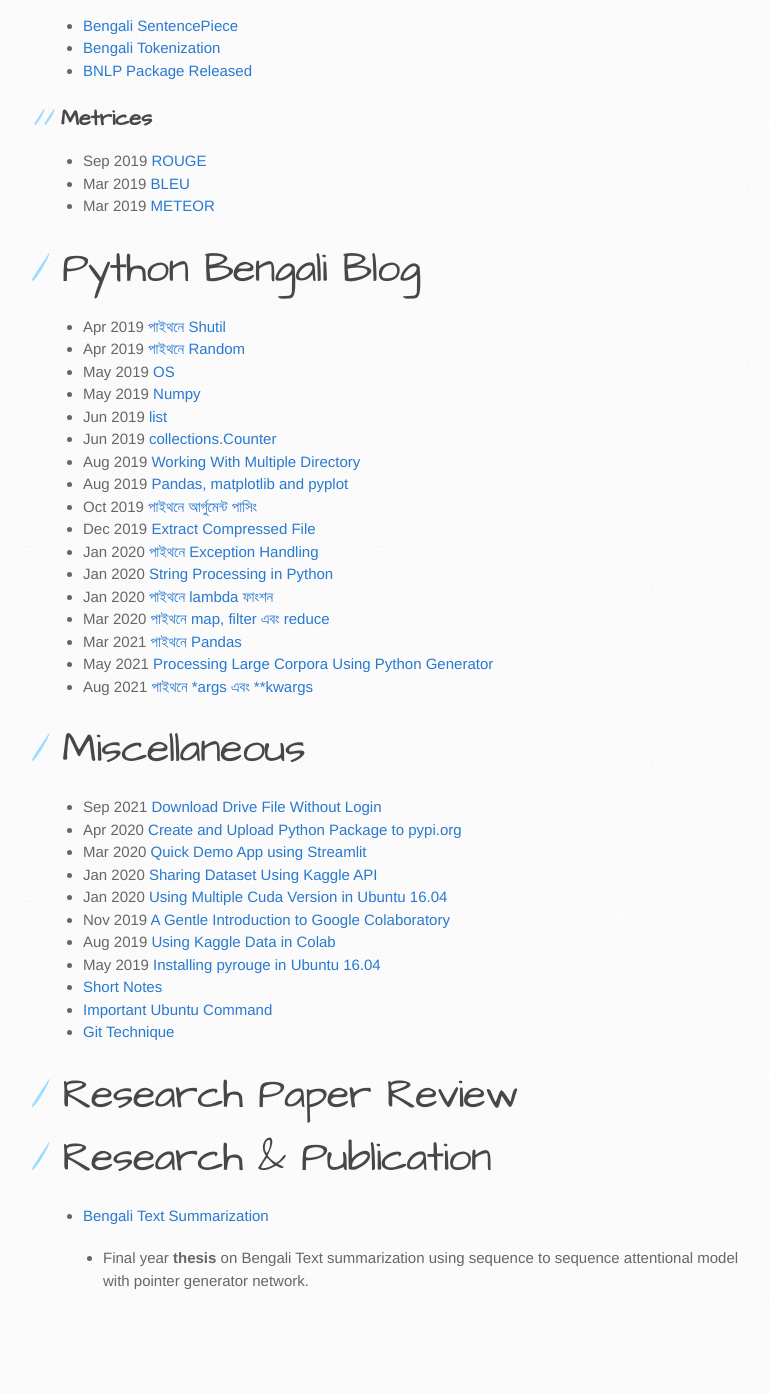
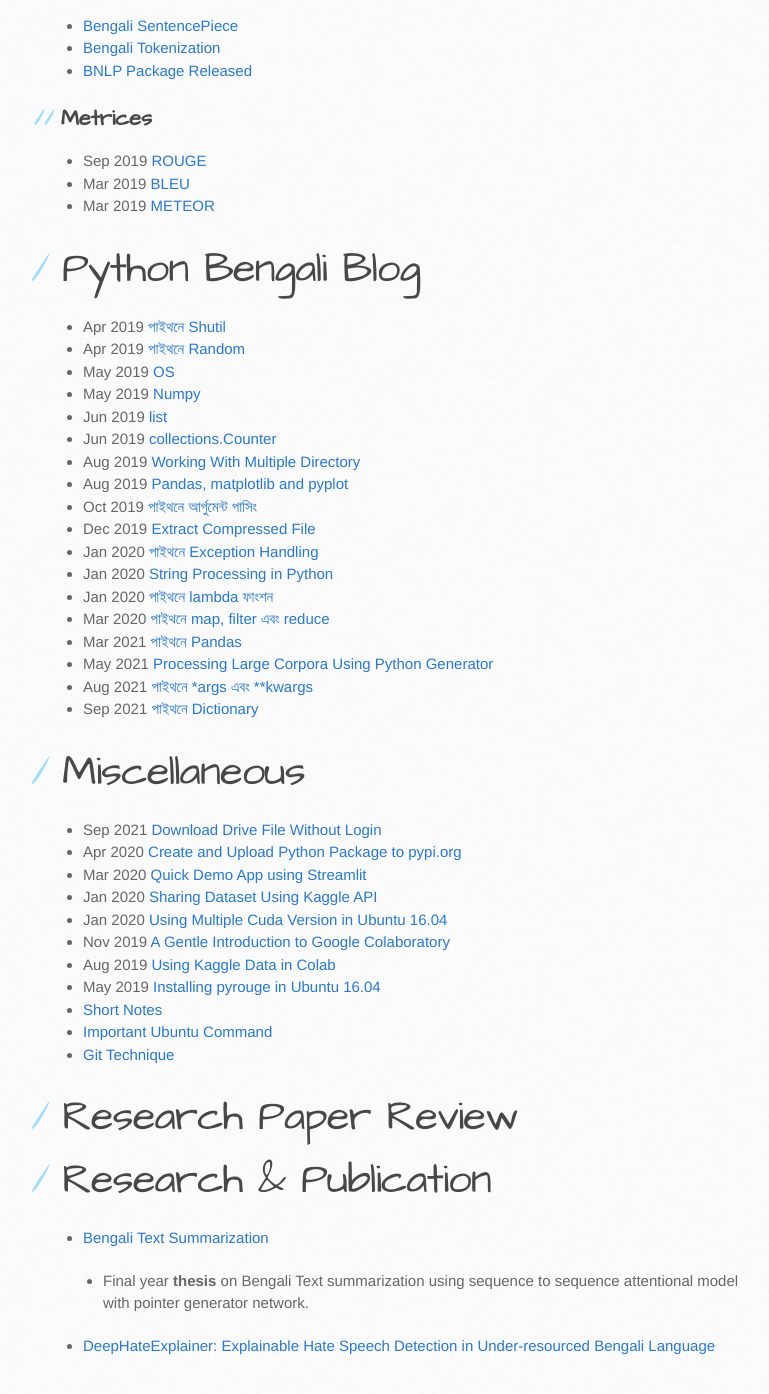
Before and after one commit to sagorbrur/sagorbrur.github.io, a Jekyll site: the page built from index.md, in a window 1280 px wide and 1400 px high, scrolled down 1311 px. Shown: the top 1394 px of the window, without its empty margins (107-876 px from the left). Built offline with Jekyll 4.4.1, drawn with Linux system fonts in a browser that asks for light colours; our own code applies the rules of GitHub Pages for plain Markdown files; before the commit the page ends 2646 px from its top, so only the background shows below that.

Commit message:
Update index.md

```diff
--- a/index.md
+++ b/index.md
@@ -64,6 +64,7 @@
 * Mar 2021 [পাইথনে Pandas](python_bn/pandas.md)
 * May 2021 [Processing Large Corpora Using Python Generator](python_bn/generator_python.md)
 * Aug 2021 [পাইথনে *args এবং **kwargs](python_bn/args_kwargs.md)
+* Sep 2021 [পাইথনে Dictionary](python_bn/dictionary.md)
 
 # Miscellaneous
 * Sep 2021 [Download Drive File Without Login](miscellaneous/download_drive_file.md)
@@ -85,3 +86,5 @@
 * [Bengali Text Summarization](#research-&-publication)
 
   - Final year **thesis** on Bengali Text summarization using sequence to sequence attentional model with pointer generator network.
+
+* [DeepHateExplainer: Explainable Hate Speech Detection in Under-resourced Bengali Language](https://arxiv.org/pdf/2012.14353.pdf)
```
